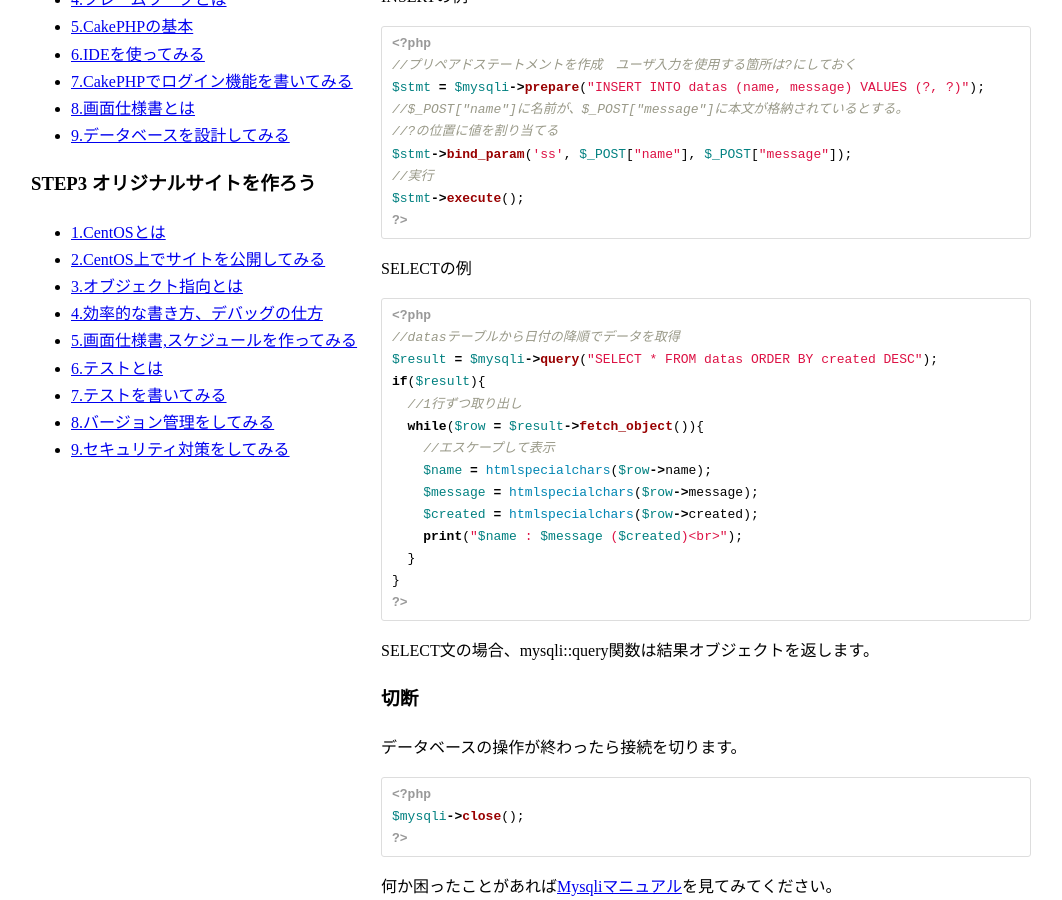
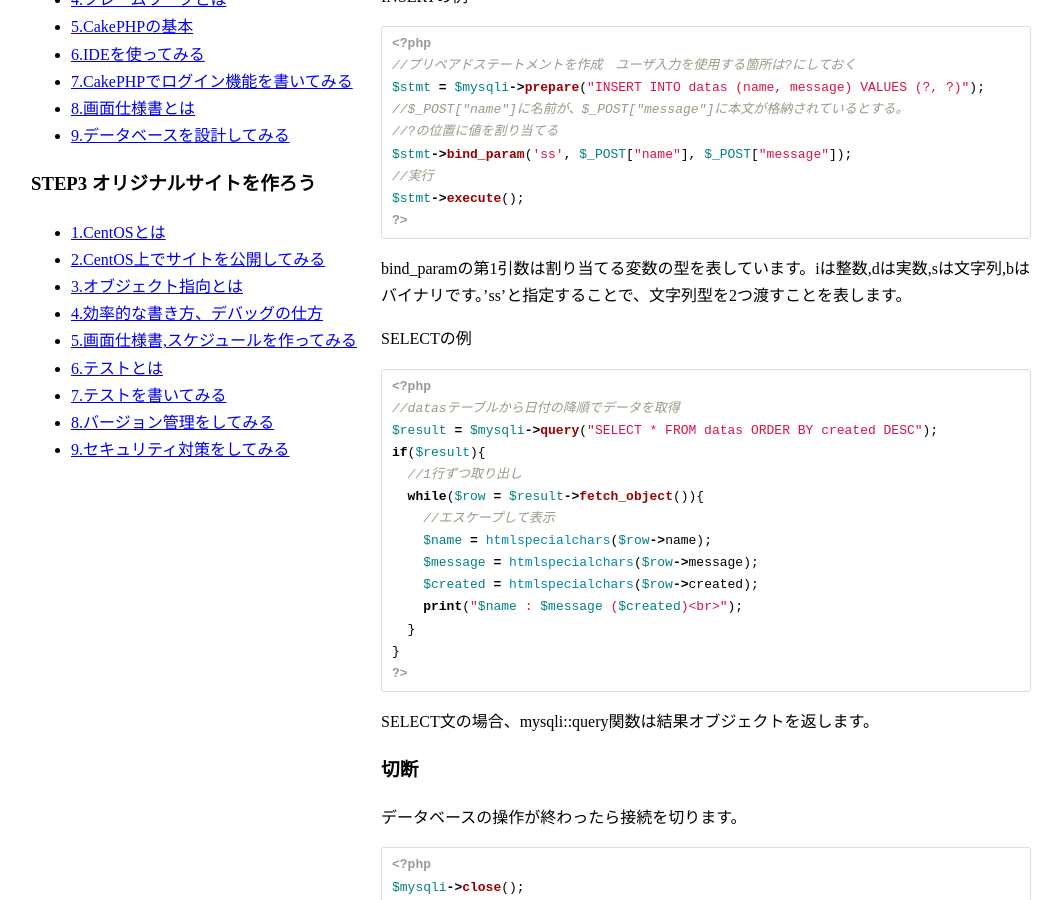
Before and after one commit to kojii/skillup, a Jekyll site: the page built from 1/9.md, in a window 1280 px wide and 900 px high, scrolled down 723 px. Shown: the whole window, without its empty margins (109-1171 px from the left). Built offline with Jekyll 4.4.1, drawn with Linux system fonts in a browser that asks for light colours; Markdown is read by kramdown in place of the engine named in the settings.

Commit message:
bind_paramの第一引数の説明

````diff
--- a/1/9.md
+++ b/1/9.md
@@ -37,6 +37,8 @@ $stmt->bind_param('ss', $_POST["name"], $_POST["message"]);
 $stmt->execute();
 ?>
 ```
+
+bind_paramの第1引数は割り当てる変数の型を表しています。iは整数,dは実数,sは文字列,bはバイナリです。'ss'と指定することで、文字列型を2つ渡すことを表します。
 
 SELECTの例
 
````
